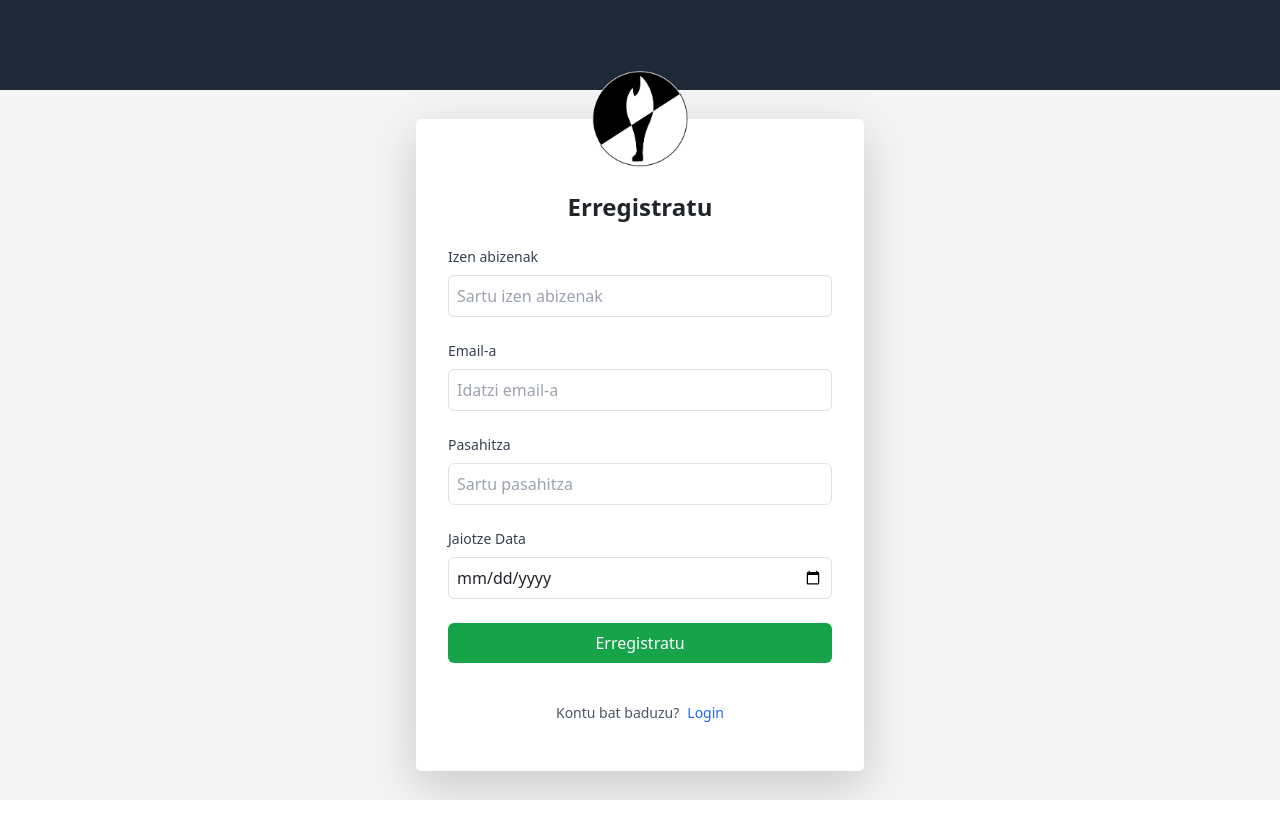
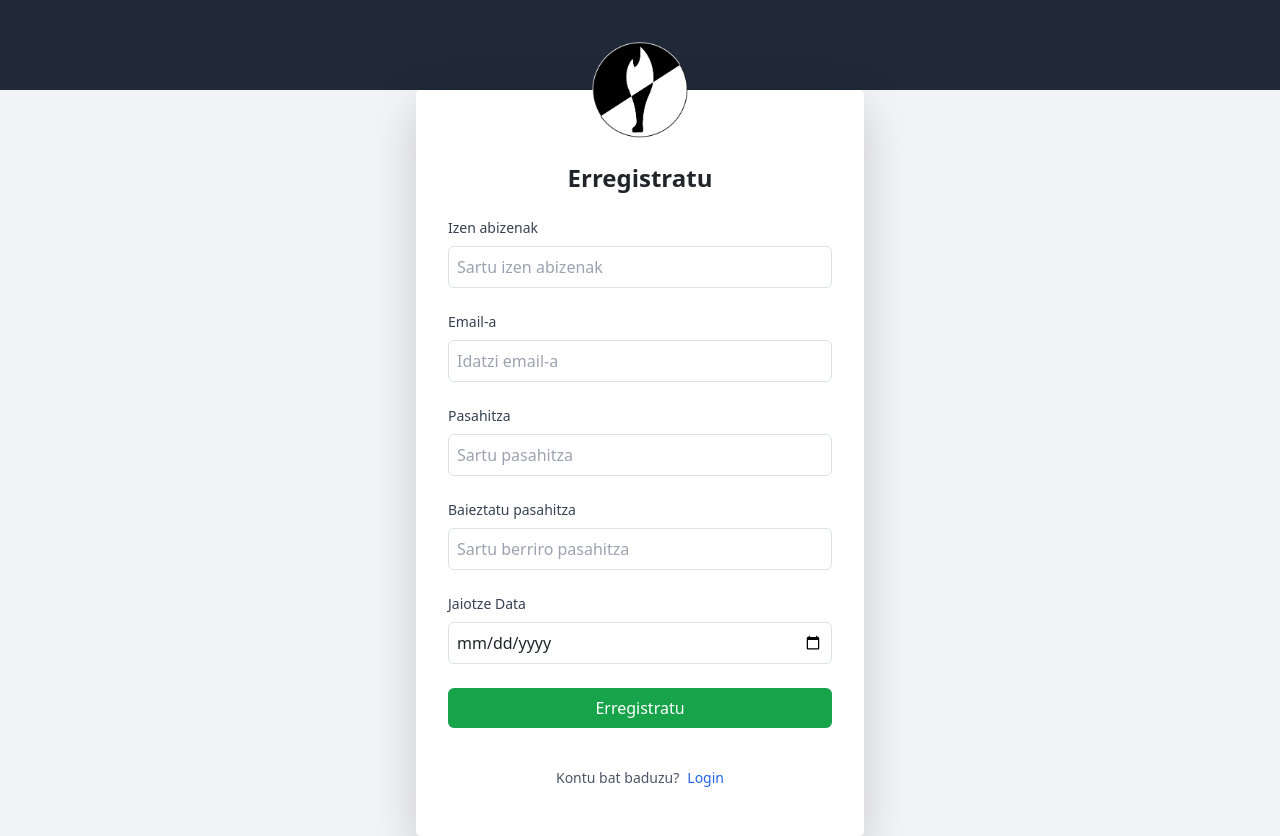
Before and after one commit to lruizsa/TINDERKETE, a React (Create React App) app: page /register in a window 1280 px wide. Before the commit the page ends 800 px from the top, so only its background shows below. Built offline with nearby package versions, Linux system fonts and the light colour scheme; a small style sheet from the web is missing; what tailwindcss-animated would draw is missing.

Commit message:
Erregistroa pasahitza baieztatu

```diff
--- a/src/components/Erregistratu.js
+++ b/src/components/Erregistratu.js
@@ -111,6 +111,18 @@ function Register() {
                 required
               />
             </div>
+            <div className="flex flex-col mb-4">
+              <label htmlFor="password" className="block text-sm font-medium text-gray-700">{t('register.pasahitzaBaieztatu2')}</label>
+              <input
+                type="password"
+                className="border border-gray-300 p-2 rounded-md focus:outline-none focus:ring-2 focus:ring-blue-400"
+                id="password"
+                value={password}
+                onChange={(e) => setPassword(e.target.value)}
+                placeholder={t('register.pasahitzaBaieztatu1')}
+                required
+              />
+            </div>
 
             <div className="flex flex-col mb-6">
               <label htmlFor="birthdate" className="block text-sm font-medium text-gray-700">{t('register.jaitozedata')}</label>
--- a/src/i18n.js
+++ b/src/i18n.js
@@ -141,7 +141,9 @@ i18n
               "pasahitzap" : "Write your password",
               "jaitozedata" : "Birth Date",
               "bidali" : "Register",
-              "kontua" : "Have an account?"
+              "kontua" : "Have an account?",
+              "pasahitzaBaieztatu1": "Confirm password",
+              "pasahitzaBaieztatu2": "Confirm password"
             },
             "txapelketa1": {
               "title" : "Fronton tournament!",
@@ -313,7 +315,9 @@ i18n
               "pasahitzap" : "Sartu pasahitza",
               "jaitozedata" : "Jaiotze Data",
               "bidali" : "Erregistratu",
-              "kontua" : "Kontu bat baduzu?"
+              "kontua" : "Kontu bat baduzu?",
+              "pasahitzaBaieztatu1": "Sartu berriro pasahitza",
+              "pasahitzaBaieztatu2": "Baieztatu pasahitza"
             },
             "txapelketa1": {
               "title" : "Frontoi Txapelketa!",
```
